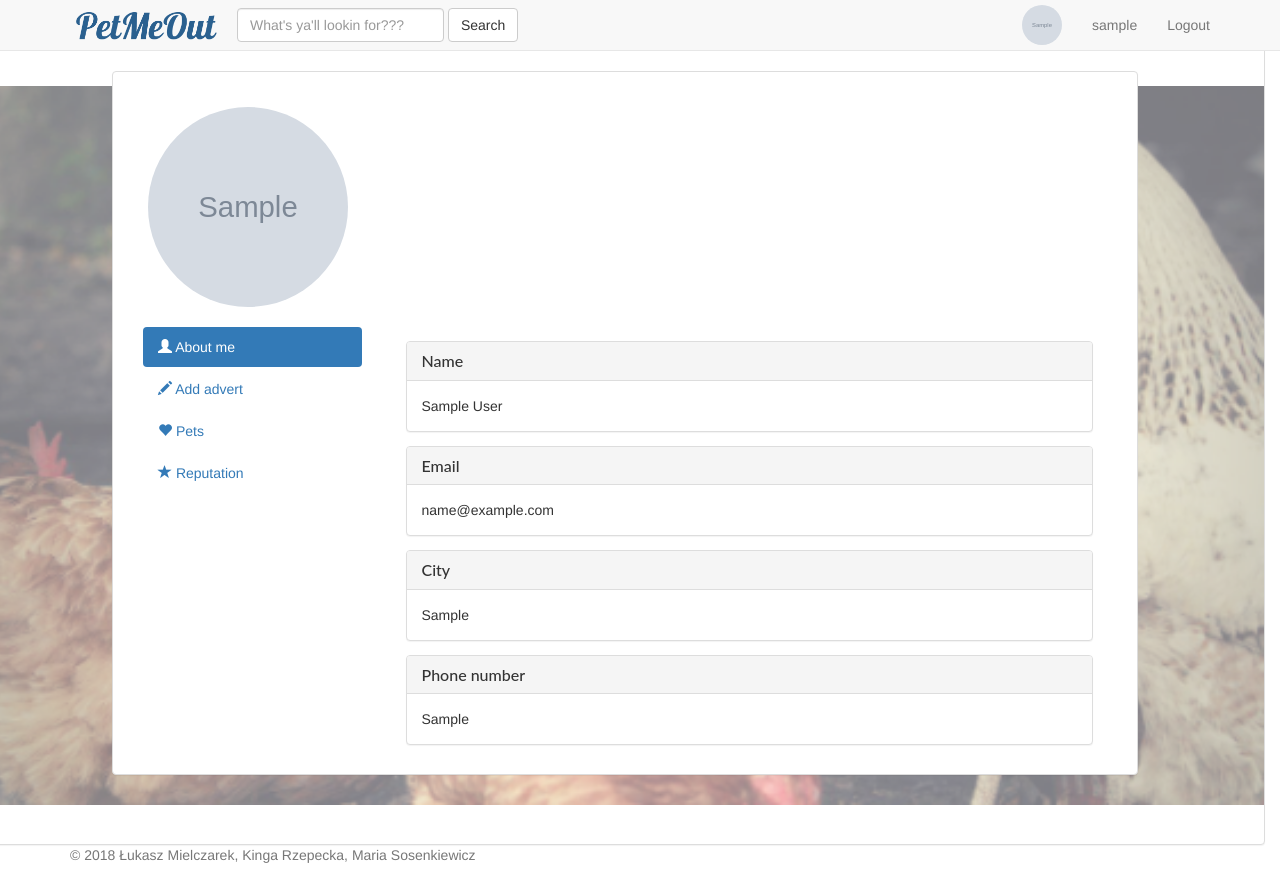
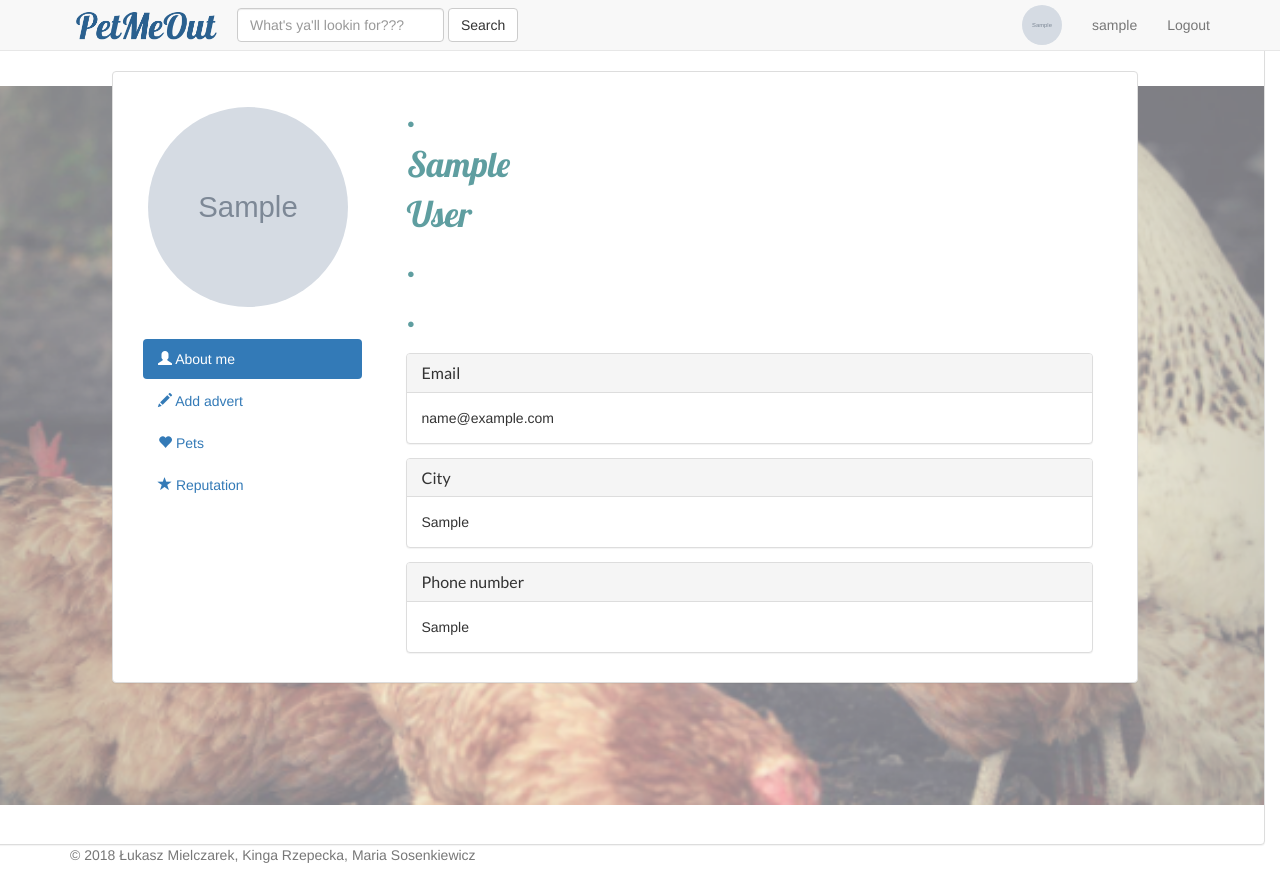
Before and after one commit to Ukasshu/pet-me-out, a Django app: page /profile in a window 1280 px wide. Run offline with Django 3.2, Linux system fonts and the light colour scheme; a user stored in the database is signed in; tables that the repository leaves empty hold one stand-in row (values such as "Sample post"); grey boxes marked "Sample" are stand-in pictures; some libraries are stand-ins or nearby versions.

Commit message:
profile view fixed

```diff
--- a/home/static/css/home.css
+++ b/home/static/css/home.css
@@ -189,3 +189,23 @@ body {
 
     z-index: 3;
 }
+
+.list-group-item>div{
+    display: inline-block;
+}
+
+
+.list-group-item{
+    color: cadetblue!important;
+}
+
+.profile-header{
+    display: inline-block;
+
+}
+
+.profile-header {
+    font-family: Lobster;
+    font-size: 35px;
+    color: cadetblue;
+}
--- a/home/templates/home/profile.html
+++ b/home/templates/home/profile.html
@@ -7,6 +7,8 @@
 {% load static %}
 
 {% block content %}
+    <link href='http://fonts.googleapis.com/css?family=Lato:400,700' rel='stylesheet' type='text/css'>
+    <link rel="stylesheet" type="text/css" href="//fonts.googleapis.com/css?family=Lobster"/>
     <div class="row">
         <div class="col-xs-auto">
             <div class="panel panel-default " id="panel-bckgrd" style="
@@ -25,7 +27,7 @@
                                 <div class="row">
                                     <div class="profile-header-container">
                                         <div class="profile-header-img" style="position: relative">
-                                            <div class>
+                                            <div class="profile-header">
                                                 <img class="img-circle" {% if logout %} id="avatar" {% endif %}
                                                      src={{ user_data.photo.url }} style="width:200px;height:200px;display:block;"/>
                                                 {% if logout %}
@@ -35,6 +37,13 @@
                                                              id="plus"/>
                                                     </a>
                                                 {% endif %}
+                                            </div>
+
+                                            <div class="profile-header" style="margin-left: 35px;position: static">
+                                                <div> .</div>
+                                                <div>{{ user.first_name }}</div><div>{{ user.last_name }}</div>
+                                                <div> .</div><div> .</div>
+
                                             </div>
                                             <div class="rank-label-container">
                                             </div>
@@ -61,14 +70,8 @@
 
                         <div class="col-md-9 admin-content" id="profile">
                             {% csrf_token %}
-                            <div class="panel panel-default" style="margin: 1em;">
-                                <div class="panel-heading">
-                                    <h3 class="panel-title">Name</h3>
-                                </div>
-                                <div class="panel-body">
-                                    {{ user.first_name }} {{ user.last_name }}
-                                </div>
-                            </div>
+
+
                             <div class="panel panel-default" style="margin: 1em;">
                                 <div class="panel-heading">
                                     <h3 class="panel-title">Email</h3>
@@ -182,50 +185,75 @@
                         <div class="col-md-9 admin-content" id="pets">
                             <div class="panel panel-default" style="margin: 1em;">
                                 <div class="panel-heading">
-                                    <h3 class="panel-title">My pets</h3>
+                                    <h3 class="panel-title" style="font-family: Lato;font-size:x-large">Meet my
+                                        pets:</h3>
                                 </div>
                                 <div class="panel-body">
-                                    <div class="row">
+                                    {% comment %}<div class="row" id="row-pet">{% endcomment %}
                                     {% if pets == Nil %}
                                         <p> You haven't added any pet</p>
                                     {% else %}
                                         {% for pet in pets %}
-                                                <div class="col-xs-12 col-sm-8">
-                                                    <ul class="list-group">
-                                                        <li class="list-group-item">Name: {{ pet.name }} </li>
-                                                        <li class="list-group-item">Weight: {{ pet.weight }}</li>
-                                                        <li class="list-group-item">Height: {{ pet.height }}</li>
+
+                                            <div class="panel-body">
+
+
+                                                <div class="col-xs-12 col-sm-6">
+
+                                                    <div class="profile-header-title">
+                                                        <div style="font-family: Lato;font-size: x-large">
+                                                            {{ pet.name }} </div>
+
+                                                    </div>
+                                                    <div class="profile-header-img" style="position: relative">
+                                                        <div class="row">
+
+                                                            <img class="img-circle" {% if logout %}
+                                                                 id="petsAvatar" {% endif %}
+                                                                 src={{ pet.photo.url }} style="width:200px;height:200px;display:block"/>
+                                                        </div>
+                                                        <div class="rank-label-container">
+                                                        </div>
+
+                                                    </div>
+                                                    <div class="profile-header-button">
+
+                                                        {% if logout %}
+                                                            <form class="form-login" method="get"
+                                                                  action="/removePet">
+                                                                <input type="hidden" name="petId"
+                                                                       value={{ pet.id }}>
+                                                                <button class="btn btn-outline-primary "
+                                                                        type="submit">
+                                                                    Delete pet
+                                                                </button>
+                                                            </form>
+                                                        {% endif %}
+
+                                                    </div>
+
+
+                                                </div>
+
+                                                <div class="col-xs-12 col-sm-6">
+                                                    <ul class="list-group" style="padding-top: 50px">
+                                                        <li class="list-group-item">
+                                                            Weight: {{ pet.weight }}</li>
+                                                        <li class="list-group-item">
+                                                            Height: {{ pet.height }}</li>
                                                         <li class="list-group-item">Type: {{ pet.type }}</li>
                                                         <li class="list-group-item">Breed: {{ pet.breed }}</li>
                                                         <li class="list-group-item">Age: {{ pet.age }}</li>
 
                                                     </ul>
                                                 </div>
-                                                <div class="profile-header-container">
-                                                    <div class="profile-header-img" style="position: relative">
-                                                        <div class="row">
-                                                            <img class="img-circle" {% if logout %}
-                                                                 id="petsAvatar" {% endif %}
-                                                                 src={{ pet.photo.url }} style="width:200px;height:200px;display:block"/>
+
+
                                             </div>
-                                                        <div class="rank-label-container">
-                                                        </div>
-                                                    </div>
-                                                </div>
-
-                                                {% if logout %}
-                                                    <form class="form-login" method="get"
-                                                          action="/removePet">
-                                                        <input type="hidden" name="petId" value={{ pet.id }}>
-                                                        <button class="btn btn-outline-primary " type="submit">
-                                                            Delete pet
-                                                        </button>
-                                                    </form>
-                                                {% endif %}
 
                                         {% endfor %}
                                     {% endif %}
-                                    </div>
+                                    {% comment %} </div>{% endcomment %}
                                     {% if logout %}
                                         <div class="row2">
                                             <form class="form-login" method="post" action="/addPet">
```
Also changed, not shown: home/static/img/bck-img/eight.png (added), home/static/img/bck-img/five.png (added), home/static/img/bck-img/seven.png (added), home/static/img/bck-img/six.png (added). Lines whose indentation alone changed are shown as unchanged.
